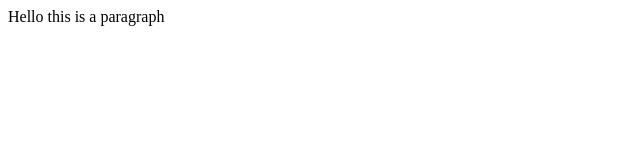
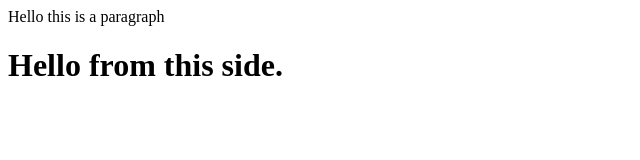
Before and after one commit to adityapratap7781/localrepo, a plain HTML site: page index.html in a window 1280 px wide. Shown: the whole page, without its empty margins (0-640 px from the left). Drawn offline with Linux system fonts and the light colour scheme.

Commit message:
given new heading in index.html

```diff
--- a/index.html
+++ b/index.html
@@ -1 +1,2 @@
 <P>Hello this is a paragraph     </P>
+<h1>Hello from this side.</h1>
```
